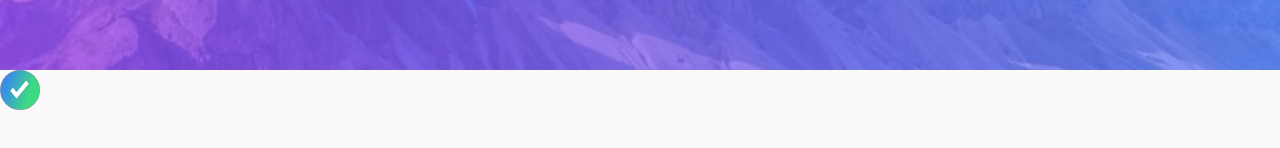
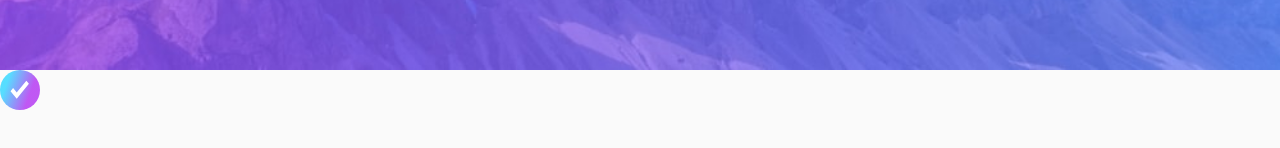
Before and after one commit to AbderrahmaneFadili/todo-app-main-react-app, a React (Create React App) app: page / in a window 1280 px wide. Both pictures are taken after a click on the element 20 px from the left and 404 px from the top of the page. Shown: the part 314-462 px from the top of the page. Built offline with nearby package versions, Linux system fonts and the light colour scheme.

Commit message:
Craeteing the Toggle Completed Style & Fixing the style

```diff
--- a/src/components/todos/ToggleCompleted/ToggleCompleted.jsx
+++ b/src/components/todos/ToggleCompleted/ToggleCompleted.jsx
@@ -1,4 +1,4 @@
-import React, { useState } from "react";
+import React from "react";
 import {
   CheckIcon,
   CircleOne,
@@ -8,28 +8,18 @@ import {
 } from "./ToggleCompleted.styles";
 
 const ToggleCompleted = () => {
-  const [checked, setChecked] = useState(false);
-
   const handleCheckBoxValueChange = (e) => {
     console.log(e.target.checked);
-    setChecked(!checked);
   };
   return (
     <ToggleCompletedWrapper>
-      <CircleOne
-        style={{
-          opacity: checked ? 1 : 0,
-        }}
-        className="circle-one"
-      >
-        <CheckIcon src={require("../../../images/icon-check.svg").default} />
-      </CircleOne>
+      <ToggleInput type="checkbox" onChange={handleCheckBoxValueChange} />
+      <CheckIcon
+        className="check"
+        src={require("../../../images/icon-check.svg").default}
+      />
+      <CircleOne className="circle-one" />
       <CircleTwo className="circle-two" />
-      <ToggleInput
-        className="toggle-input"
-        onChange={handleCheckBoxValueChange}
-        type="checkbox"
-      />
     </ToggleCompletedWrapper>
   );
 };
--- a/src/components/todos/ToggleCompleted/ToggleCompleted.styles.js
+++ b/src/components/todos/ToggleCompleted/ToggleCompleted.styles.js
@@ -3,61 +3,77 @@ import styled from "styled-components";
 export const ToggleCompletedWrapper = styled.div`
   width: 40px;
   height: 40px;
+  background: transparent;
+  border-radius: 100%;
   position: relative;
-  left: 0;
-  top: 0;
-  border: 0.144rem solid var(--input-placeholder);
-  border-radius: 100%;
   cursor: pointer;
 
-  &:hover .circle-one,
+  &:hover .circle-one {
+    background: linear-gradient(
+      110deg,
+      hsl(192, 100%, 67%) 21%,
+      hsl(280, 87%, 65%) 71%
+    );
+  }
+
   &:hover .circle-two {
     opacity: 1 !important;
   }
 `;
 
-export const CircleOne = styled.div`
+export const CheckIcon = styled.img`
+  width: 50%;
+  height: 50%;
   position: absolute;
-  left: 0;
-  top: 0;
-  width: 108%;
-  height: 108%;
-  background: linear-gradient(
-    110deg,
-    rgba(55, 143, 230, 1) 21%,
-    rgba(62, 218, 130, 1) 71%
-  );
-  border-radius: 100%;
-  opacity: 0;
-  left: 50%;
-  top: 50%;
-  transform: translate(-50%, -50%);
-`;
-
-export const CircleTwo = styled.div`
-  width: 99%;
-  height: 99%;
-  background-color: var(--element-bg);
-  position: absolute;
-  border-radius: 100%;
   left: 50%;
   top: 50%;
   transform: translate(-50%, -50%);
   opacity: 0;
 `;
 
-export const ToggleInput = styled.input`
+export const CircleOne = styled.div`
   width: 100%;
   height: 100%;
-  opacity: 0;
-  cursor: pointer;
+  background: var(--input-placeholder);
+  border-radius: 100%;
 `;
 
-export const CheckIcon = styled.img`
+export const CircleTwo = styled.div`
+  width: 96%;
+  height: 96%;
+  background: var(--element-bg);
   position: absolute;
   left: 50%;
   top: 50%;
   transform: translate(-50%, -50%);
-  width: 50%;
-  height: 50%;
+  border-radius: 100%;
+  opacity: 1;
 `;
+
+export const ToggleInput = styled.input`
+  width: 100%;
+  height: 100%;
+  position: absolute;
+  left: 50%;
+  top: 50%;
+  transform: translate(-50%, -50%);
+  cursor: pointer;
+  z-index: 2;
+  opacity: 0;
+
+  &:checked ~ .circle-one {
+    background: linear-gradient(
+      110deg,
+      hsl(192, 100%, 67%) 21%,
+      hsl(280, 87%, 65%) 71%
+    );
+  }
+
+  &:checked + .check {
+    opacity: 1;
+  }
+
+  &:checked ~ .circle-two {
+    opacity: 0;
+  }
+`;
```
